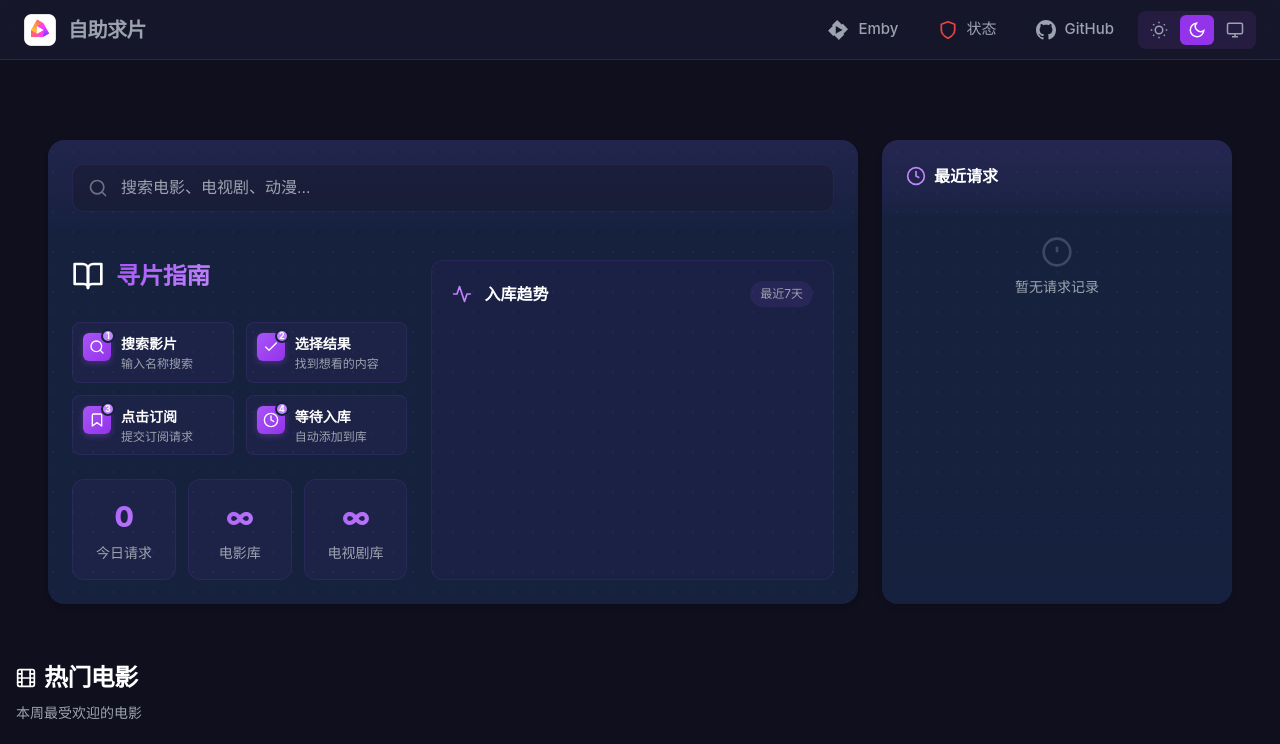
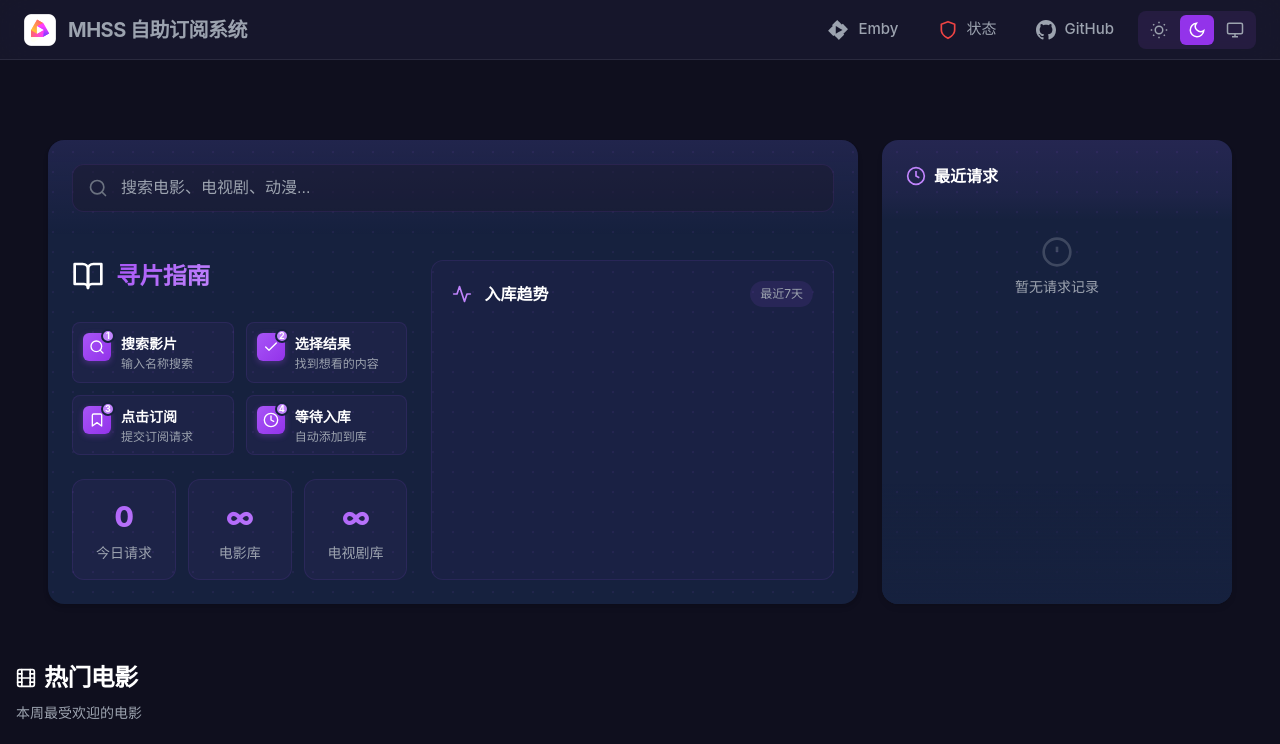
Before and after one commit to mps233/MHSS, a website: page public/index.html in a window 1280 px wide. Shown: the top 744 px of the page. Drawn offline with nearby package versions, Linux system fonts and the light colour scheme; no server answers.

```diff
--- a/public/index.html
+++ b/public/index.html
@@ -30,7 +30,7 @@
     <div class="nav-container">
       <div class="nav-left">
         <img src="256.webp" alt="Logo" class="logo-img">
-        <span class="brand-name">自助求片</span>
+        <span class="brand-name">MHSS 自助订阅系统</span>
       </div>
       <div class="nav-right">
         <a href="#" class="nav-link" id="embyLink" target="_blank" rel="noopener">
```
Also changed, not shown: README.md, 1 other file.
